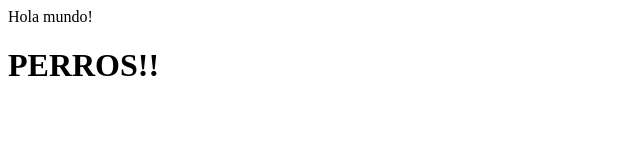
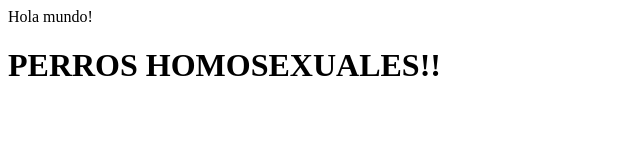
Before and after one commit to SrCheeto28/proyecto-github2, a plain HTML site: page index.html in a window 1280 px wide. Shown: the whole page, without its empty margins (0-640 px from the left). Drawn offline with Linux system fonts and the light colour scheme.

Commit message:
nueva wea

```diff
--- a/index.html
+++ b/index.html
@@ -1,2 +1,2 @@
 <p>Hola mundo! </p>
-<h1>PERROS!!</h1>
+<h1>PERROS HOMOSEXUALES!!</h1>
```
